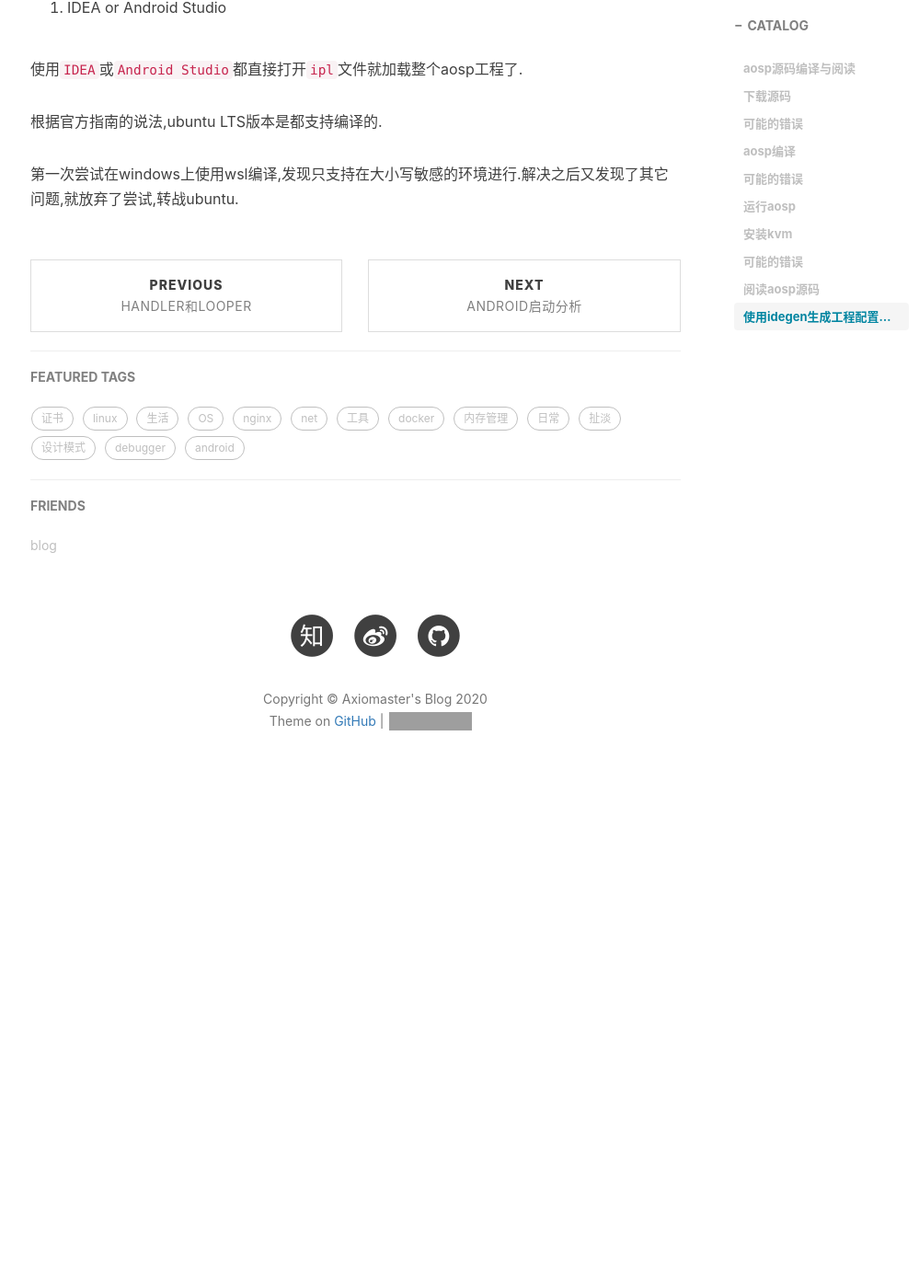
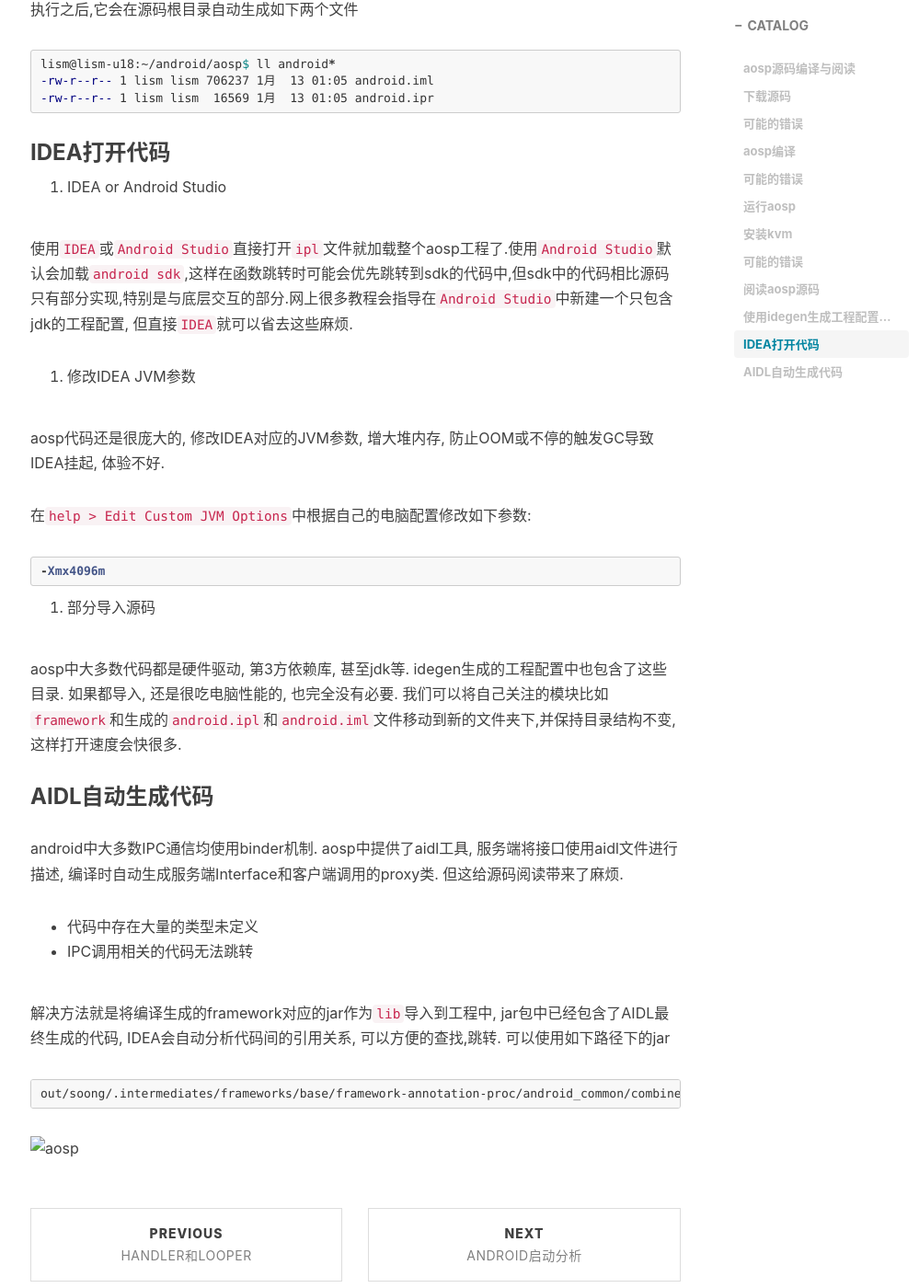
Before and after one commit to axiomaster/axiomaster.github.io, a Jekyll site: the page built from _posts/2020-01-07-aosp.md, in a window 1280 px wide and 1400 px high, scrolled down 4747 px. Shown: the whole window at 92% size, without its empty margins (232-1231 px from the left). Built offline with Jekyll 4.4.1, drawn with Linux system fonts in a browser that asks for light colours; nearby versions of some CDN libraries; comment, search, counter and statistics services are not loaded; before the commit the page ends 5635 px from its top, so only the background shows below that; some of the changed text lies outside the part shown; grey boxes are pictures that could not be loaded.

Commit message:
aosp build

````diff
--- a/_posts/2020-01-07-aosp.md
+++ b/_posts/2020-01-07-aosp.md
@@ -100,6 +100,7 @@ make -j 16
 - 第1次编译时自动停止了,编译系统提供了2个选项让选择,但电脑重启了并没有选择,也没有保留错误信息.重新执行一次编译命令就好了.
 - 官方说支持在LTS版本上进行,手贱把系统升级到了ubuntu 20.04预览版,发现找不到动态库,但实际```prebuilts```里有,手动增加```LD_LIBRARY_PATH```也没有解决.系统回退到18.04就好了.
 - 有一次同步代码后,提示有一个golang的aidl测试用例过不去,分析了半天没有解决,根据错误提示,就在那个模块的用例列表里通过注释屏蔽了那个用例就编译成功了,但悲剧的时模拟器起不来,也不清楚是否和这个有关系.
+- 开始也尝试了在win 10 的wsl中上进行编译, 发现只支持在大小写敏感的环境进行.修改磁盘属性也可以解决这个问题,但很快又遇到了其它问题就放弃了.官方指导中也没有说支持windows下编译.
 
 
 ## 运行aosp
@@ -194,10 +197,37 @@ lism@lism-u18:~/android/aosp$ ll android*
 -rw-r--r-- 1 lism lism  16569 1月  13 01:05 android.ipr
 ```
 
-3. IDEA or Android Studio
+### IDEA打开代码
 
-使用```IDEA```或```Android Studio```都直接打开```ipl```文件就加载整个aosp工程了.
+1. IDEA or Android Studio
 
-根据官方指南的说法,ubuntu LTS版本是都支持编译的.
+使用```IDEA```或```Android Studio```直接打开```ipl```文件就加载整个aosp工程了.使用```Android Studio```默认会加载```android sdk```,这样在函数跳转时可能会优先跳转到sdk的代码中,但sdk中的代码相比源码只有部分实现,特别是与底层交互的部分.网上很多教程会指导在```Android Studio```中新建一个只包含jdk的工程配置, 但直接```IDEA```就可以省去这些麻烦.
 
-第一次尝试在windows上使用wsl编译,发现只支持在大小写敏感的环境进行.解决之后又发现了其它问题,就放弃了尝试,转战ubuntu.
+2. 修改IDEA JVM参数
+
+aosp代码还是很庞大的, 修改IDEA对应的JVM参数, 增大堆内存, 防止OOM或不停的触发GC导致IDEA挂起, 体验不好.
+
+在```help > Edit Custom JVM Options```中根据自己的电脑配置修改如下参数:
+
+```java
+-Xmx4096m
+```
+
+3. 部分导入源码
+
+aosp中大多数代码都是硬件驱动, 第3方依赖库, 甚至jdk等. idegen生成的工程配置中也包含了这些目录. 如果都导入, 还是很吃电脑性能的, 也完全没有必要. 我们可以将自己关注的模块比如```framework```和生成的```android.ipl```和```android.iml```文件移动到新的文件夹下,并保持目录结构不变, 这样打开速度会快很多.
+
+### AIDL自动生成代码
+
+android中大多数IPC通信均使用binder机制. aosp中提供了aidl工具, 服务端将接口使用aidl文件进行描述, 编译时自动生成服务端Interface和客户端调用的proxy类. 但这给源码阅读带来了麻烦.
+
+- 代码中存在大量的类型未定义
+- IPC调用相关的代码无法跳转
+
+解决方法就是将编译生成的framework对应的jar作为```lib```导入到工程中, jar包中已经包含了AIDL最终生成的代码, IDEA会自动分析代码间的引用关系, 可以方便的查找,跳转. 可以使用如下路径下的jar
+
+```bash
+out/soong/.intermediates/frameworks/base/framework-annotation-proc/android_common/combined/framework-annotation-proc.jar
+```
+
+![aosp](../img/aosp.png)
````
Also changed, not shown: other parts of _posts/2020-01-07-aosp.md (+2 -0 lines), img/aosp.png (added), img/emulator.png (added).
